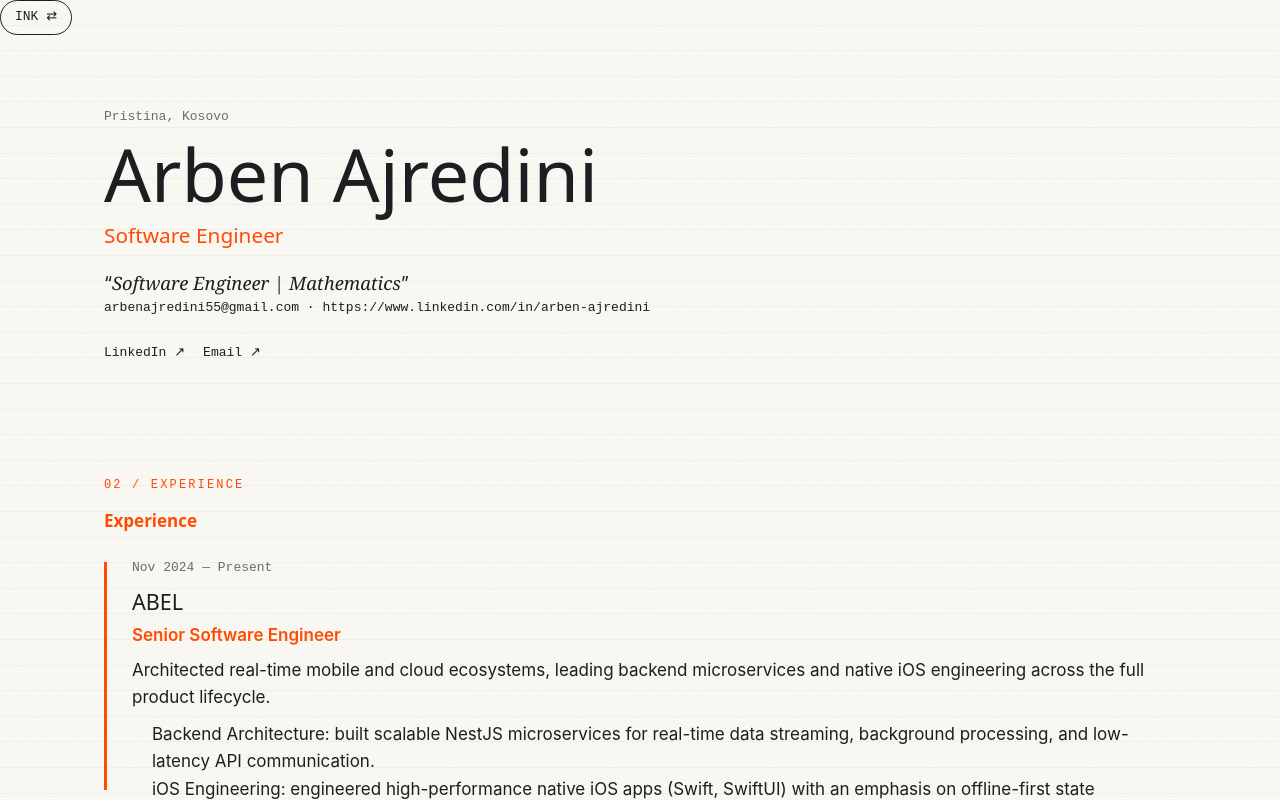
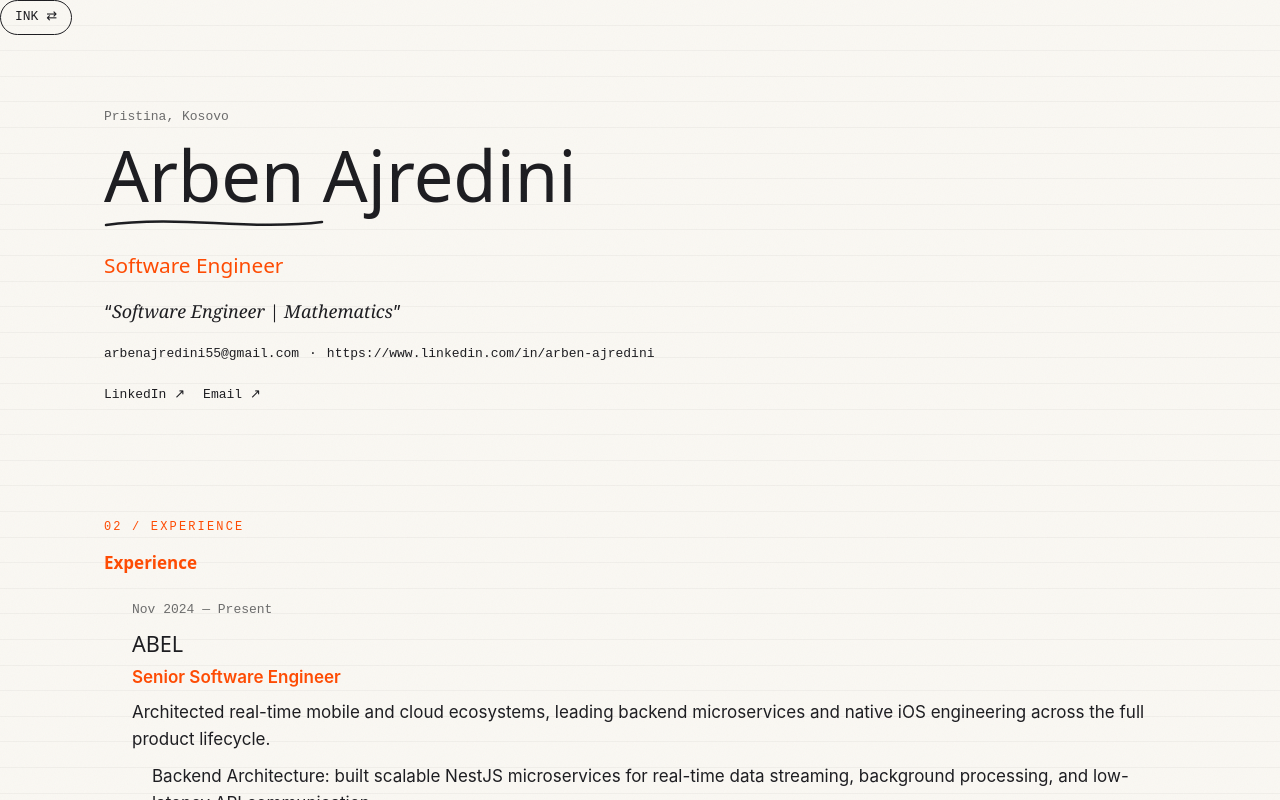
Before and after one commit to arbenajredini/arbenajredini.github.io, a Vue app: page / in a window 1280 px wide. Shown: the top 800 px of the page. Built offline with nearby package versions, Linux system fonts and the light colour scheme.

Commit message:
feat: static hero with hand-drawn flourish and summary section

```diff
--- a/src/components/sections/Hero.vue
+++ b/src/components/sections/Hero.vue
@@ -1,5 +1,4 @@
 <script setup>
-import MisregisterText from '../ui/MisregisterText.vue'
 import { cv } from '../../content/cv'
 
 const p = cv.profile
@@ -7,19 +6,17 @@ const p = cv.profile
 
 <template>
   <header class="hero">
-    <p class="mono muted">{{ p.location }}</p>
-    <MisregisterText
-      as="h1"
-      class="hero__name"
-      :text="p.name"
-      :offset="4"
-    />
+    <p class="mono muted hero__location">{{ p.location }}</p>
+    <h1 class="hero__name">{{ p.name }}</h1>
+    <svg class="hero__flourish" viewBox="0 0 220 12" aria-hidden="true" focusable="false">
+      <path d="M2 8 Q 40 2 110 6 T 218 5" fill="none" stroke="currentColor" stroke-width="2.5" stroke-linecap="round" />
+    </svg>
     <p class="hero__role">{{ p.role }}</p>
     <p class="hero__tagline">“<span class="serif-i">{{ p.tagline }}</span>”</p>
     <div class="hero__contact mono">
       <a :href="'mailto:' + p.contact.email">{{ p.contact.email }}</a>
       <span aria-hidden="true"> · </span>
-      <a :href="p.contact.website">{{ p.contact.website }}</a>
+      <a :href="p.contact.website" target="_blank" rel="noopener">{{ p.contact.website }}</a>
     </div>
     <nav class="hero__socials" aria-label="Social links">
       <a v-for="s in cv.socials" :key="s.label" :href="s.url" class="mono">{{ s.label }} ↗</a>
@@ -29,8 +26,11 @@ const p = cv.profile
 
 <style scoped>
 .hero { padding: 72px 0 48px; }
-.hero__name { font-family: var(--font-display); font-size: clamp(2.6rem, 7vw, 4.6rem); line-height: 1.02; margin: 8px 0 8px; }
-.hero__role { font-family: var(--font-display); font-size: 1.3rem; color: var(--ink-experience); margin: 0 0 16px; }
-.hero__tagline { font-size: 1.15rem; color: var(--ink); max-width: 40em; }
-.hero__socials { display: flex; flex-wrap: wrap; gap: 18px; margin-top: 24px; }
+.hero__location { margin: 0 0 12px; }
+.hero__name { font-family: var(--font-display); font-size: clamp(2.6rem, 7vw, 4.4rem); line-height: 1.02; margin: 0 0 6px; text-wrap: balance; }
+.hero__flourish { display: block; width: 220px; max-width: 60%; height: 12px; color: var(--ink); margin: 4px 0 20px; }
+.hero__role { font-family: var(--font-display); font-size: 1.3rem; color: var(--ink-experience); margin: 0 0 14px; }
+.hero__tagline { font-size: 1.12rem; color: var(--ink); max-width: 40em; margin: 0 0 18px; }
+.hero__contact { display: flex; flex-wrap: wrap; gap: 10px; }
+.hero__socials { display: flex; flex-wrap: wrap; gap: 18px; margin-top: 20px; }
 </style>
--- /dev/null
+++ b/src/components/sections/Summary.vue
@@ -0,0 +1,16 @@
+<script setup>
+import SectionShell from '../SectionShell.vue'
+import { cv } from '../../content/cv'
+</script>
+
+<template>
+  <SectionShell id="summary" kicker="Summary" title="Summary" ink="experience">
+    <p class="summary__headline serif-i">{{ cv.summary.headline }}</p>
+    <p class="summary__body">{{ cv.summary.body }}</p>
+  </SectionShell>
+</template>
+
+<style scoped>
+.summary__headline { font-size: 1.5rem; color: var(--ink); margin: 0 0 10px; }
+.summary__body { max-width: 46em; margin: 0; }
+</style>
```
Also changed, not shown: 2 other files (tests, documents, lock files or other folders).
